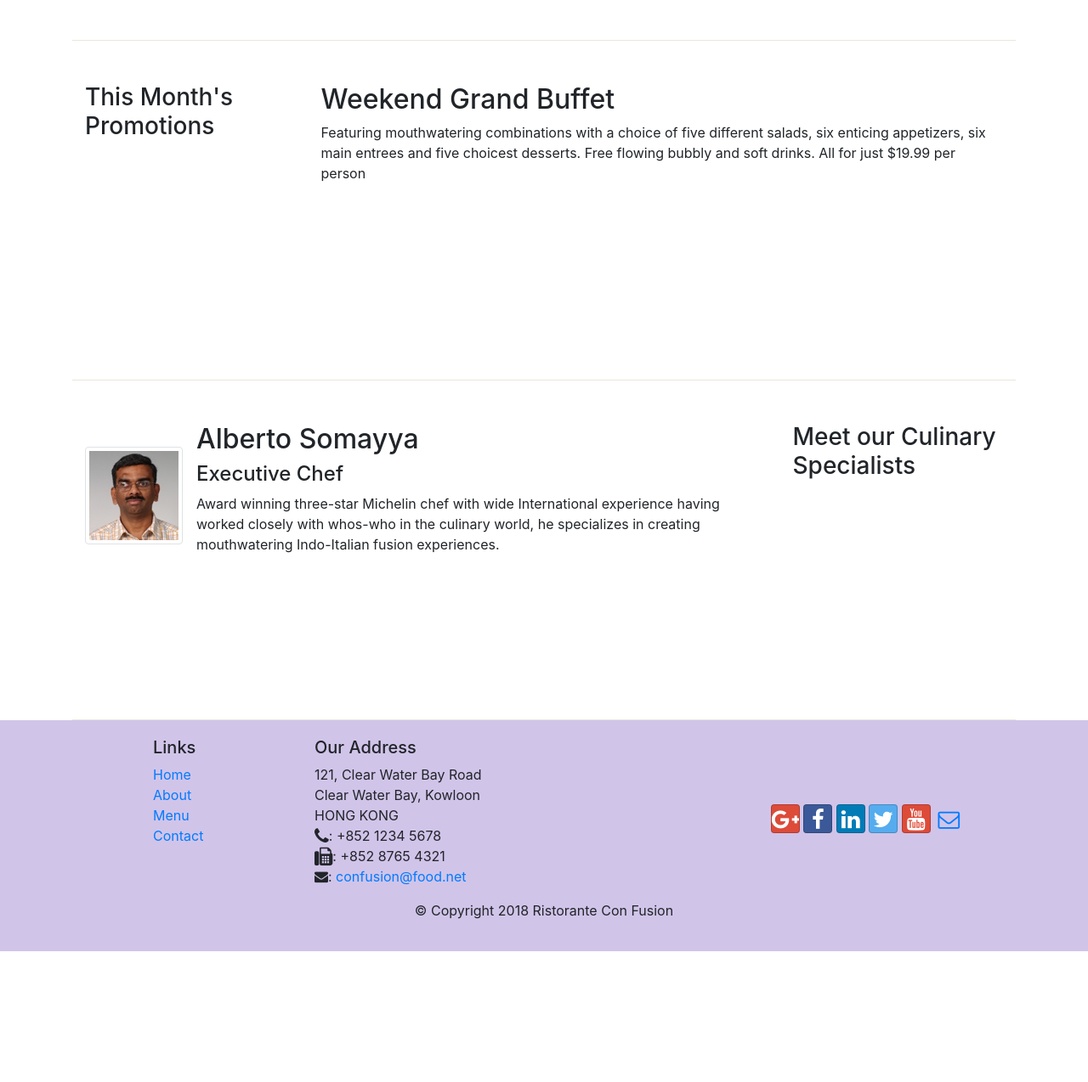
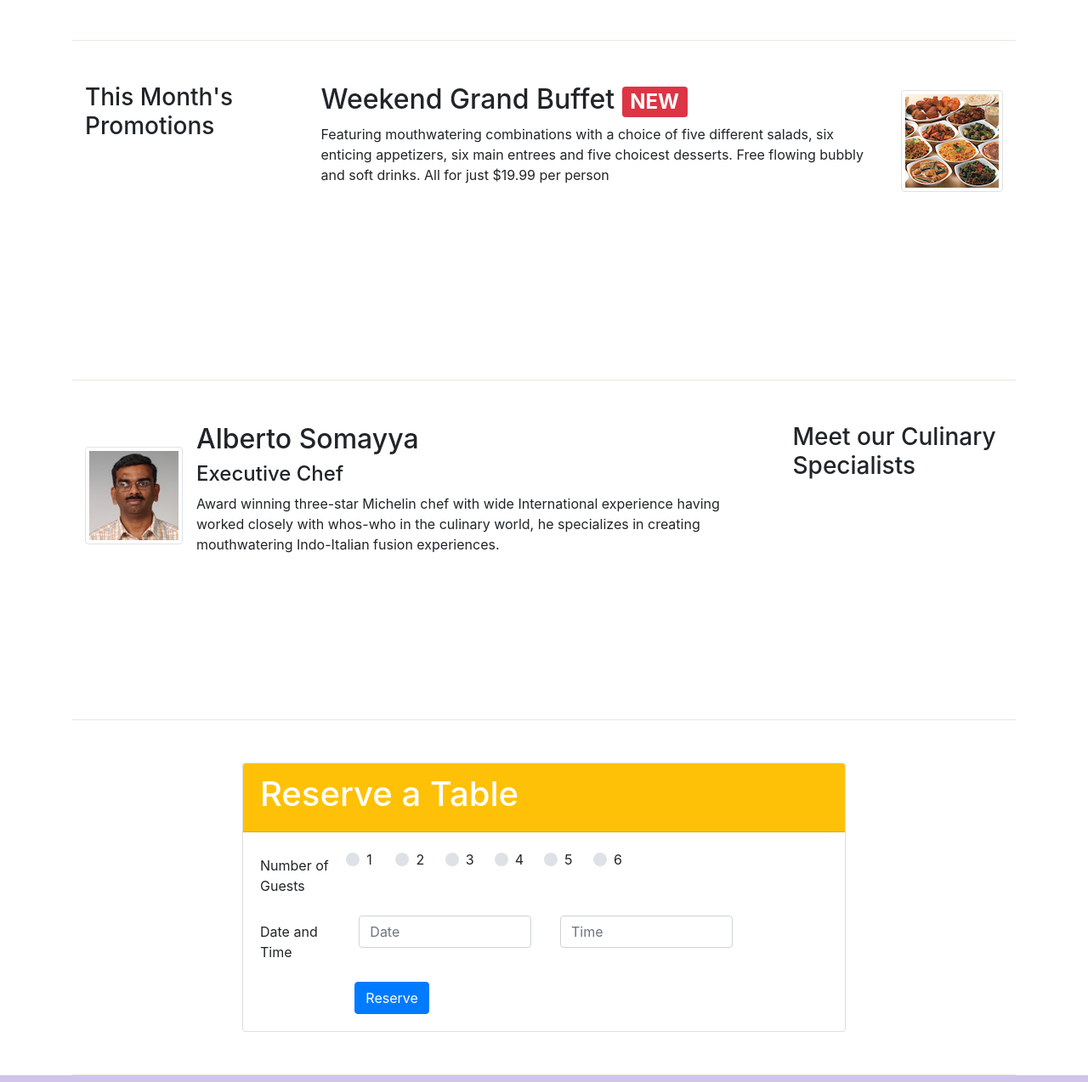
Before and after one commit to ayushsaun/Bootstrap, a website: page index.html in a window 1280 px wide. Shown: the part 686-1960 px from the top of the page at 85% size. Before the commit the page ends 1806 px from the top, so only its background shows below. Drawn offline with nearby package versions, Linux system fonts and the light colour scheme.

Commit message:
Assignment-2

```diff
--- a/index.html
+++ b/index.html
@@ -42,8 +42,11 @@
                     <h1>Ristorante con Fusion</h1>
                     <p>We take inspiration from the World's best cuisines, and create a unique fusion experience. Our lipsmacking creations will tickle your culinary senses!</p>
                 </div>
-                <div class="col-12 col-sm align-self-center">
+                <div class="col-12 col-sm-3 align-self-center">
                     <img src="./assets/img/logo.png" class="img-fluid">
+                </div>
+                <div class="col-12 col-sm-3 align-self-center">
+                    <a href="#forms" class="btn btn-warning col-12">Reserve Table</a>
                 </div>
             </div>
         </div>
@@ -59,7 +62,7 @@
                     <img class="d-flex mr-3 img-thumbnail align-self-center" src="./assets/img/uthappizza.png" alt="uthappizza">
                     <div class="media-body">
                         <h2 class="mt-0">Uthappizza <span class="badge badge-danger">Hot</span> <span class="badge badge-pill badge-secondary">$4.99</span></h2>
-                <p class="d-none d-sm-block">A unique combination of Indian Uthappam (pancake) and Italian pizza, topped with Cerignola olives, ripe vine cherry tomatoes, Vidalia onion, Guntur chillies and Buffalo Paneer.</p>
+                        <p class="d-none d-sm-block">A unique combination of Indian Uthappam (pancake) and Italian pizza, topped with Cerignola olives, ripe vine cherry tomatoes, Vidalia onion, Guntur chillies and Buffalo Paneer.</p>
                     </div>
                 </div>
             </div>
@@ -71,8 +74,13 @@
                 <h3>This Month's Promotions</h3>
             </div>
             <div class="col col-sm col-md">
-                <h2>Weekend Grand Buffet</h2>
-                <p class="d-none d-sm-block">Featuring mouthwatering combinations with a choice of five different salads, six enticing appetizers, six main entrees and five choicest desserts. Free flowing bubbly and soft drinks. All for just $19.99 per person </p>
+                <div class="media">
+                    <div class=" media-body">
+                        <h2>Weekend Grand Buffet <span class="badge badge-danger">NEW</span></h2>
+                        <p class="d-none d-sm-block">Featuring mouthwatering combinations with a choice of five different salads, six enticing appetizers, six main entrees and five choicest desserts. Free flowing bubbly and soft drinks. All for just $19.99 per person </p>
+                    </div>
+                    <img class="d-flex ml-3 img-thumbnail align-self-center" src="./assets/img/buffet.png" alt="buffet">
+                </div>
             </div>
         </div>
 
@@ -87,6 +95,56 @@
                         <h2 class="mt-0">Alberto Somayya</h2>
                         <h4>Executive Chef</h4>
                         <p class="d-none d-sm-block">Award winning three-star Michelin chef with wide International experience having worked closely with whos-who in the culinary world, he specializes in creating mouthwatering Indo-Italian fusion experiences. </p>
+                    </div>
+                </div>
+            </div>
+        </div>
+        <div class="row row-content align-text-center">
+            <div class="col-12 col-md-8 offset-sm-2">
+                <div class="card">
+                    <div class="card-header bg-warning text-white">
+                        <h1>Reserve a Table</h1>
+                    </div>
+                    <div class="card-body">
+                        <form>
+                            <div class="form-group row">
+                                <label id="forms" class="col-md-3 col-lg-2 col-form-label">Number of Guests</label>
+                                <div class="col-1 custom-control custom-radio">
+                                    <input class="custom-control-input" type="radio" name="numberofseats" id="one" value="option1">
+                                    <label class="custom-control-label" for="one"> 1 </label>
+                                </div>
+                                <div class="col-1 custom-control custom-radio">
+                                    <input class="custom-control-input" type="radio" name="numberofseats" id="two" value="option1">
+                                    <label class="custom-control-label" for="two"> 2 </label>
+                                </div>
+                                <div class="col-1 custom-control custom-radio">
+                                    <input class="custom-control-input" type="radio" name="numberofseats" id="three" value="option1">
+                                    <label class="custom-control-label" for="three"> 3 </label>
+                                </div>
+                                <div class="col-1 custom-control custom-radio">
+                                    <input class="custom-control-input" type="radio" name="numberofseats" id="four" value="option1">
+                                    <label class="custom-control-label" for="four"> 4 </label>
+                                </div>
+                                <div class="col-1 custom-control custom-radio">
+                                    <input class="custom-control-input" type="radio" name="numberofseats" id="five" value="option1">
+                                    <label class="custom-control-label" for="five"> 5 </label>
+                                </div>
+                                <div class="col-1 custom-control custom-radio">
+                                    <input class="custom-control-input" type="radio" name="numberofseats" id="six" value="option1">
+                                    <label class="custom-control-label" for="six"> 6 </label>
+                                </div>
+                            </div>
+                            <div class="form-group row">
+                                <label for="dateandtime" class="col-md-3 col-lg-2 col-form-label">Date and Time</label>
+                                <div class="col-12 col-sm-4 mr-1">
+                                    <input type="text" class="form-control" id="dateandtime" name="dateandtime" placeholder="Date">
+                                </div>
+                                <div class="col-12 col-sm-4 mr-1">
+                                    <input type="text" class="form-control" id="dateandtime" name="dateandtime" placeholder="Time">
+                                </div>
+                            </div>
+                            <button type="submit" class="btn btn-primary offset-sm-2">Reserve</button>
+                        </form>
                     </div>
                 </div>
             </div>
```
